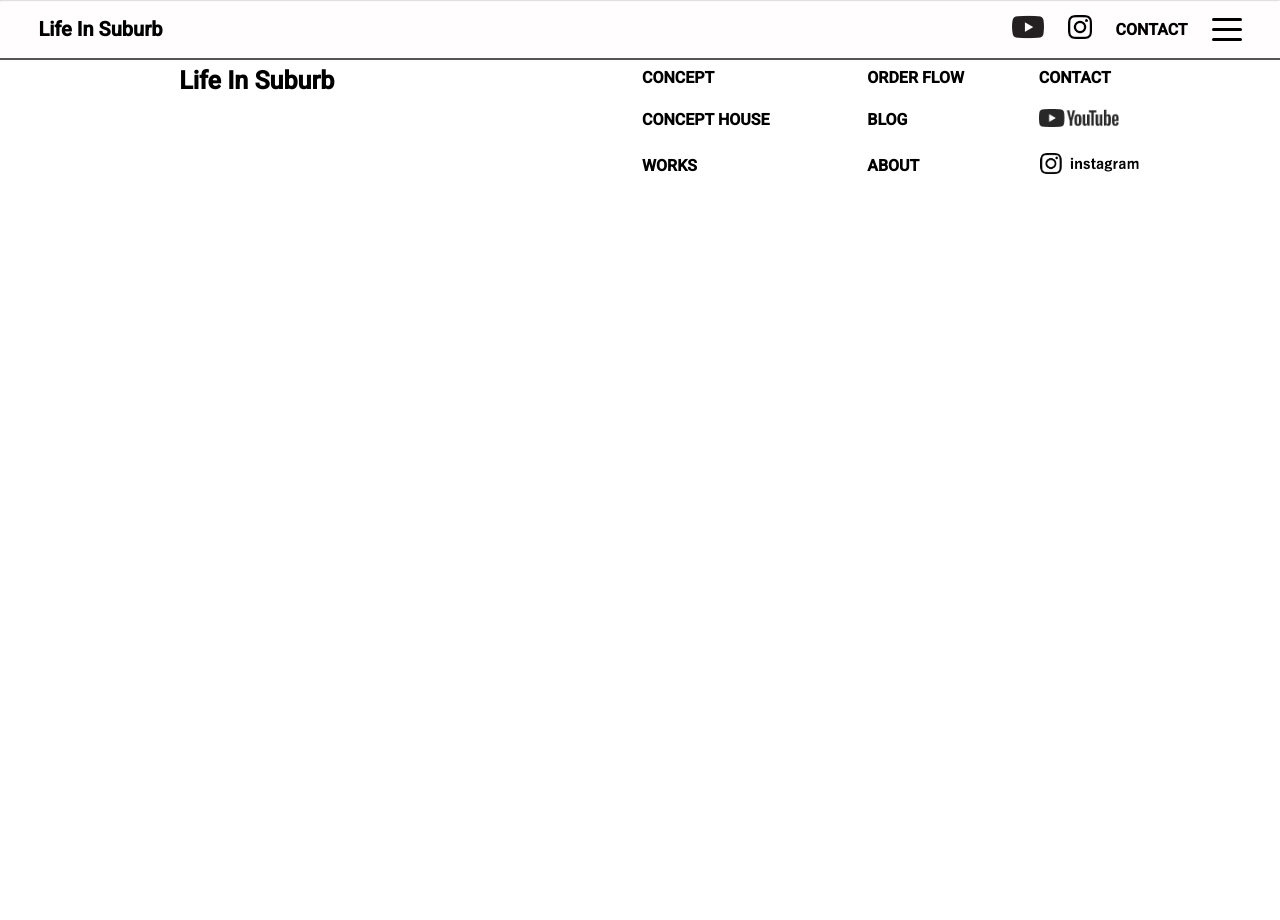
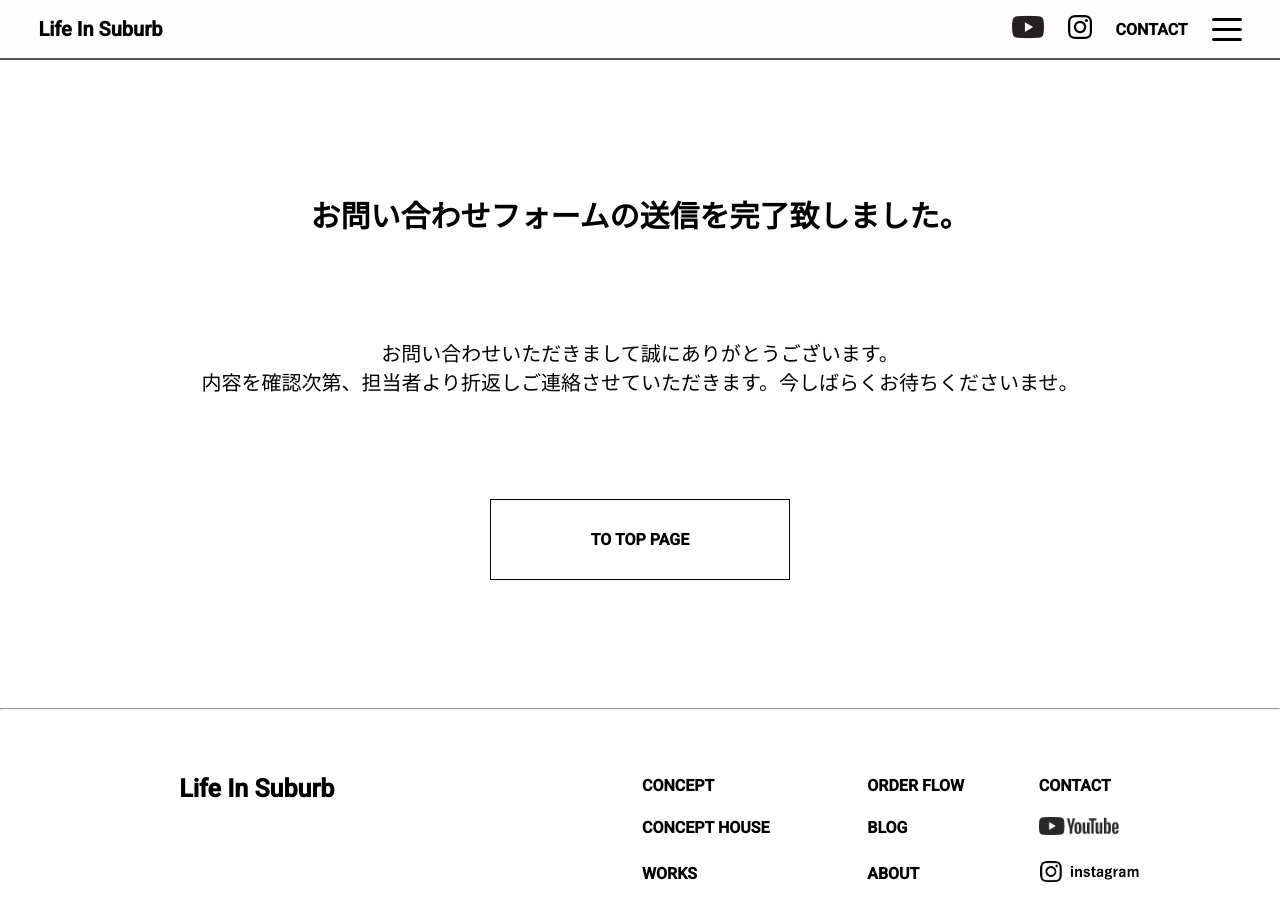
Before and after one commit to hiiragi-moon/life-in-suburb, an Astro site: page /thanks in a window 1280 px wide. Before the commit the page ends 800 px from the top, so only its background shows below. Built offline with nearby package versions, Linux system fonts and the light colour scheme; Astro itself is replaced by a stand-in of ours.

Commit message:
thanksページ作成

```diff
--- a/src/pages/thanks.astro
+++ b/src/pages/thanks.astro
@@ -3,6 +3,16 @@ import BaseLayout from "../layouts/BaseLayout.astro";
 ---
 
 <BaseLayout>
+    <div class="thanks_content">
+        <h1>お問い合わせフォームの送信を完了致しました。</h1>
+        <p>
+            お問い合わせいただきまして誠にありがとうございます。<br />
+            内容を確認次第、担当者より折返しご連絡させていただきます。今しばらくお待ちくださいませ。
+        </p>
+        <div class="button_area">
+            <button onclick="location.href='/index.html'">TO TOP PAGE</button>
+        </div>
+    </div>
     <hr />
 </BaseLayout>
 
@@ -21,4 +31,17 @@ import BaseLayout from "../layouts/BaseLayout.astro";
         font-size: 20px;
         padding-bottom: 10%;
     }
+    .button_area {
+        text-align: center;
+    }
+    .button_area button {
+        border: 1px solid #000000;
+        color: rgb(0, 0, 0);
+        padding: 30px 100px;
+        transition: 0.5s ease;
+    }
+    .button_area button:hover {
+        color: #ffffff;
+        background-color: #000000;
+    }
 </style>
```
Also changed, not shown: src/pages/about.astro (+6 -4 lines).
